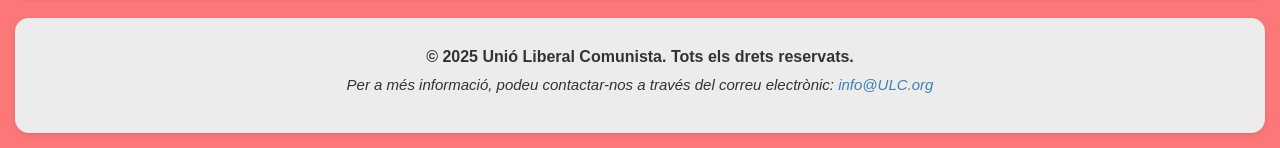
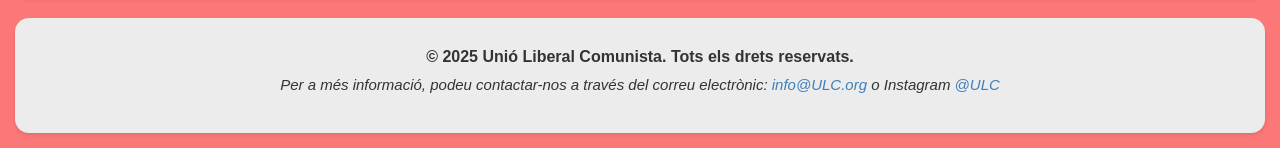
Before and after one commit to Ziraxxxxx/Web-Partit-Politic-PCRM_INS, a plain HTML site: page index.html in a window 1280 px wide. Shown: the part 2048-2196 px from the top of the page. Drawn offline with Linux system fonts and the light colour scheme.

Commit message:
feat(root): Add footer Instragram link

```diff
--- a/index.html
+++ b/index.html
@@ -61,7 +61,7 @@
     <section class="footer-section">
         <footer>
             <b>&copy; 2025 Unió Liberal Comunista. Tots els drets reservats.</b>
-            <p>Per a més informació, podeu contactar-nos a través del correu electrònic: <a href="mailto:info@ULC.org">info@ULC.org</a></p>
+            <p>Per a més informació, podeu contactar-nos a través del correu electrònic: <a href="mailto:info@ULC.org">info@ULC.org</a> o Instagram <a href="https://www.instagram.com/unio_liberal_comunista/">@ULC</a></p>
         </footer>
     </section>
 </body>
```
